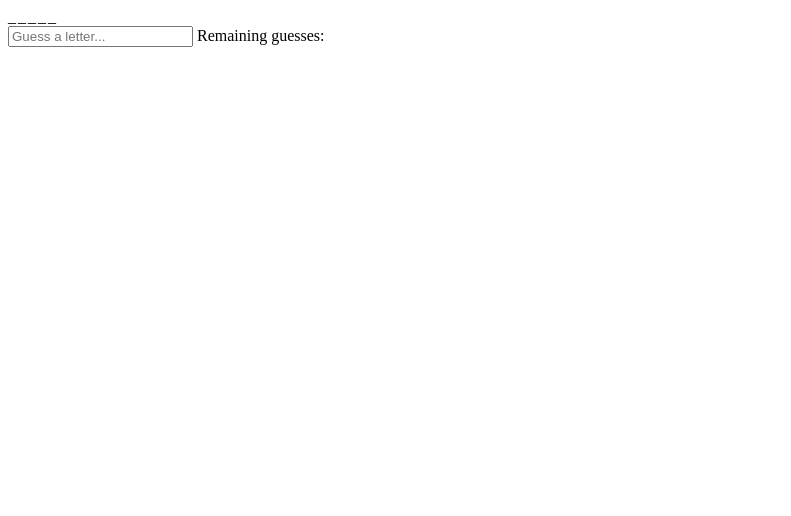
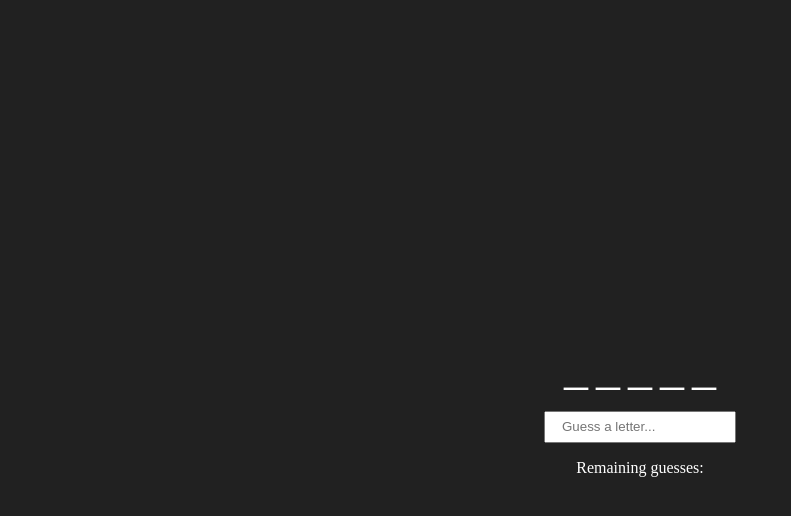
Before and after one commit to nyitrai87/ce-word-guesser, a plain HTML site: page src/index.html in a window 1280 px wide. Shown: the whole page, without its empty margins (0-791 px from the left). Drawn offline with Linux system fonts and the light colour scheme.

Commit message:
feat: base of the design implemented

```diff
--- a/src/index.css
+++ b/src/index.css
@@ -1,3 +1,31 @@
+.white-text {
+    color: white;
+}
+
 #word {
-    letter-spacing: 2px;
+    padding-left: 8px;
+    letter-spacing: 8px;
+    font-size: 48px;
 }
+
+#letter-input {
+    box-sizing: border-box;
+    margin-top: 16px;
+    margin-bottom: 16px;
+    padding-left: 16px;
+    width: 192px;
+    height: 32px;
+}
+
+html {
+    background-color: #212121;
+}
+
+body {
+    display: flex;
+    flex-direction: column;
+    height: 100vh;
+    align-items: center;
+    justify-content: center;
+    text-
+}
--- a/src/index.html
+++ b/src/index.html
@@ -6,8 +6,8 @@
         <link rel="stylesheet" href="index.css">
     </head>
     <body>
-        <div id="word">_____</div>
+        <div id="word" class="white-text">_____</div>
         <input id="letter-input" type="text" placeholder="Guess a letter...">
-        <span>Remaining guesses: </span>
+        <span class="white-text">Remaining guesses: </span>
     </body>
 </html>
```
